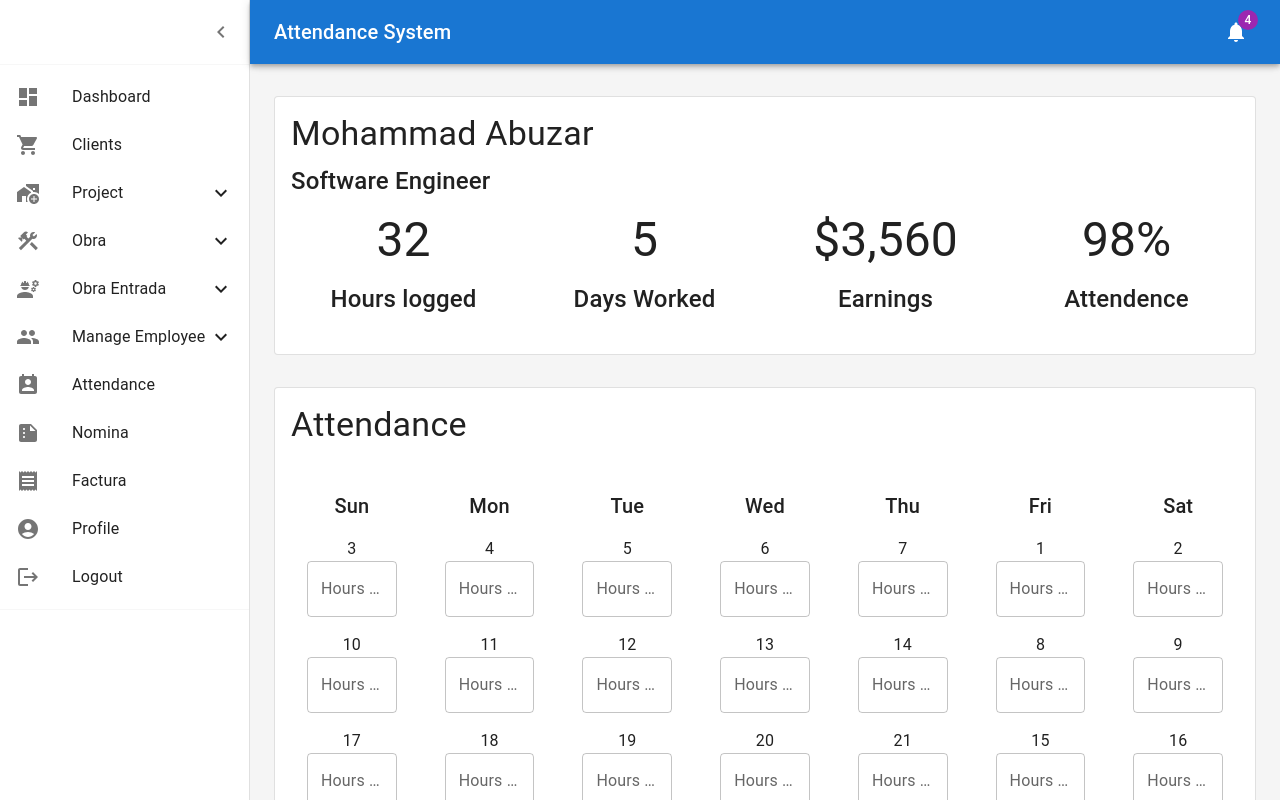
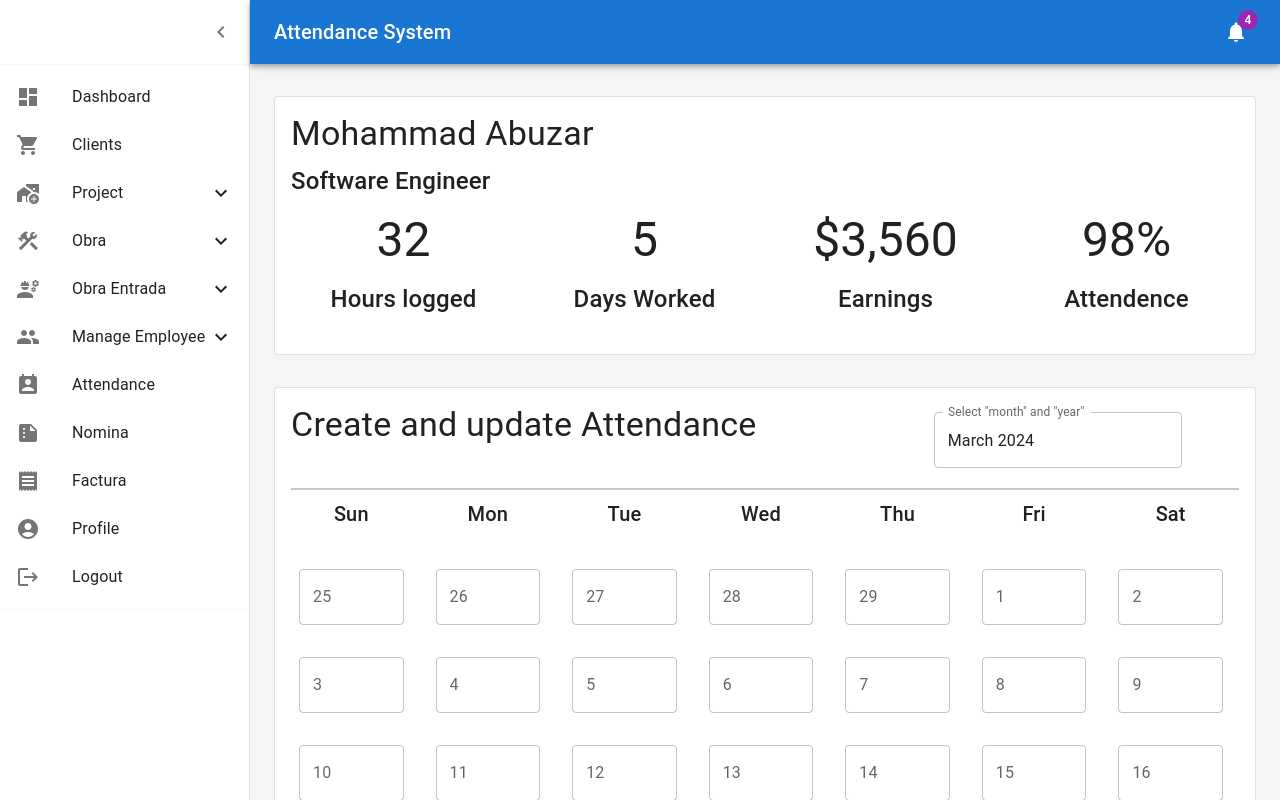
Before and after one commit to abuzarmd-ML/rinkoEMS, a React (Vite) app in the folder RinkoEMS/: page /attendance in a window 1280 px wide. Built offline with nearby package versions, Linux system fonts and the light colour scheme.

Commit message:
created calnder input for attendance

```diff
--- a/RinkoEMS/package.json
+++ b/RinkoEMS/package.json
@@ -24,6 +24,7 @@
     "dayjs": "^1.11.10",
     "install": "^0.13.0",
     "material-react-table": "^2.12.1",
+    "moment": "^2.30.1",
     "npm": "^10.5.0",
     "react": "^18.2.0",
     "react-dom": "^18.2.0",
--- a/RinkoEMS/src/Components/Cards/AttendanceInput.jsx
+++ b/RinkoEMS/src/Components/Cards/AttendanceInput.jsx
@@ -5,11 +5,13 @@ import Typography from "@mui/material/Typography";
 import Box from "@mui/material/Box";
 import Grid from "@mui/material/Grid";
 import TextField from "@mui/material/TextField";
-import MenuItem from "@mui/material/MenuItem";
 import { styled } from "@mui/material/styles";
-import DatePicker from "@mui/lab/DatePicker";
-import AdapterDateFns from "@mui/lab/AdapterDateFns";
-import LocalizationProvider from "@mui/lab/LocalizationProvider";
+import { Divider } from '@mui/material';
+import MonthYearPicker from "./MonthYearPicker";
+import createCaleder from "./util/createCaleder";
+import formatDate from "./util/formatDate";
+
+const daysOfWeek = ["Sun", "Mon", "Tue", "Wed", "Thu", "Fri", "Sat"];
 
 const Item = styled(Box)(({ theme }) => ({
   padding: theme.spacing(1),
@@ -17,103 +19,70 @@ const Item = styled(Box)(({ theme }) => ({
 }));
 
 export default function AttendanceInput() {
-  const [selectedDate, setSelectedDate] = useState(new Date());
+  const [yearMonth, setYearMonth] = React.useState(new Date())
+  const [calendar, setCalender] = React.useState([])
 
-  const handleDateChange = (date) => {
-    setSelectedDate(date);
-  };
 
-  const months = [
-    { value: 0, label: "January" },
-    { value: 1, label: "February" },
-    { value: 2, label: "March" },
-    { value: 3, label: "April" },
-    { value: 4, label: "May" },
-    { value: 5, label: "June" },
-    { value: 6, label: "July" },
-    { value: 7, label: "August" },
-    { value: 8, label: "September" },
-    { value: 9, label: "October" },
-    { value: 10, label: "November" },
-    { value: 11, label: "December" },
-  ];
 
-  const daysOfWeek = ["Sun", "Mon", "Tue", "Wed", "Thu", "Fri", "Sat"];
+  React.useEffect(() => {
+    setCalender([...createCaleder(formatDate(yearMonth))])
+    console.log('yearMonth', yearMonth)
+  }, [yearMonth])
 
-  const firstDayOfMonth = new Date(
-    selectedDate.getFullYear(),
-    selectedDate.getMonth(),
-    1
-  );
-  const lastDayOfMonth = new Date(
-    selectedDate.getFullYear(),
-    selectedDate.getMonth() + 1,
-    0
-  );
 
-  const daysInMonth = [];
-  const currentDate = new Date(firstDayOfMonth);
-  while (currentDate <= lastDayOfMonth) {
-    daysInMonth.push(new Date(currentDate));
-    currentDate.setDate(currentDate.getDate() + 1);
-  }
 
   return (
     <Card variant="outlined">
       <CardContent>
+        <Grid container spacing={2} justify="space-between">
+          <Grid item xs={8}>
             <Typography gutterBottom variant="h4" component="h3">
-          Attendance
+             Create and update Attendance
             </Typography>
-        <Grid container spacing={2} alignItems="center">
-          <Grid item xs={6}>
-            <LocalizationProvider dateAdapter={AdapterDateFns}>
-              <DatePicker
-                label="Select Month"
-                value={selectedDate}
-                onChange={handleDateChange}
-                renderInput={(params) => (
-                  <TextField {...params} select fullWidth>
-                    {months.map((option) => (
-                      <MenuItem key={option.value} value={option.value}>
-                        {option.label}
-                      </MenuItem>
-                    ))}
-                  </TextField>
-                )}
-              />
-            </LocalizationProvider>
+          </Grid>
+          <Grid item xs={4} textAlign={'right'}>
+
+            <MonthYearPicker yearMonth={yearMonth} setYearMonth={setYearMonth} />
+
           </Grid>
         </Grid>
-        <br />
+        <Divider sx={{border:'0.5px solid', mt:"20px"}}/>
         <Grid container spacing={2}>
-          {daysOfWeek.map((day, index) => (
-            <Grid item xs key={index}>
+          {daysOfWeek.map((days => {
+            return (
+              <Grid item xs={1.7} key={days}>
                 <Item>
                   <Typography gutterBottom variant="h6" component="p">
-                  {day}
+                    {days}
                   </Typography>
-                {daysInMonth.map((date, idx) => {
-                  if (date.getDay() === index) {
+                </Item>
+              </Grid>
+            )
+          }))}
+          {calendar.map((week, index) => {
             return (
-                      <Item key={idx}>
-                        <Typography variant="body1" component="p">
-                          {date.getDate()}
-                        </Typography>
+              week.days.map((day) => {
+
+                return (
+                  <Grid item xs={1.7} key={index}>
+                    <Item>
                       <TextField
-                          id={`hours-${idx}`}
-                          label="Hours Worked"
+                        id={`hours-${day.date()}`}
+                        label={`${day.date()}`}
                         variant="outlined"
                         fullWidth
                       />
                     </Item>
-                    );
-                  }
-                  return null;
+                  </Grid>
+                )
+              })
+
+            )
+
           })}
-              </Item>
+
         </Grid>
-          ))}
-        </Grid>
+
       </CardContent>
     </Card>
   );
--- /dev/null
+++ b/RinkoEMS/src/Components/Cards/MonthYearPicker.jsx
@@ -0,0 +1,32 @@
+import * as React from 'react';
+import { DemoContainer } from '@mui/x-date-pickers/internals/demo';
+import { AdapterDayjs } from '@mui/x-date-pickers/AdapterDayjs';
+import { LocalizationProvider } from '@mui/x-date-pickers/LocalizationProvider';
+import { DatePicker } from '@mui/x-date-pickers/DatePicker';
+import dayjs from 'dayjs';
+
+ function MonthYearPicker({yearMonth,setYearMonth}) {
+
+
+
+  return (
+    <LocalizationProvider dateAdapter={AdapterDayjs} >
+      <DemoContainer components={['DatePicker']} sx={{textAlign:"right"}}>
+        <DatePicker  label={' Select "month" and "year"'}  defaultValue={dayjs(yearMonth)} views={['month', 'year']} onChange={(props)=>{
+
+
+        }}
+
+        onYearChange={(year)=>{
+       console.log('year',dayjs(year).format('DD/MM/YYYY'))
+       setYearMonth(dayjs(year).format('YYYY-MM-DD'))
+        }}
+
+        />
+      </DemoContainer>
+    </LocalizationProvider>
+  );
+}
+
+
+export default MonthYearPicker;
--- /dev/null
+++ b/RinkoEMS/src/Components/Cards/util/createCaleder.js
@@ -0,0 +1,18 @@
+import moment from 'moment'
+
+
+const createCaleder = (yearMonth)=>{
+
+    const calendar = [];
+    const today = moment(yearMonth);
+    const startDay = today.clone().startOf('month').startOf('week');
+    const endDay = today.clone().endOf('month').endOf('week');
+    let date = startDay.clone().subtract(1, 'day');
+    while (date.isBefore(endDay, 'day'))
+      calendar.push({
+        days: Array(7).fill(0).map(() => date.add(1, 'day').clone())
+      });
+   return   calendar
+}
+
+export default createCaleder
--- /dev/null
+++ b/RinkoEMS/src/Components/Cards/util/formatDate.js
@@ -0,0 +1,8 @@
+const formatDate = (date) => {
+    const year = date.getFullYear();
+    const month = date.getMonth() + 1;
+    const returnDate  = `${year}-${month < 10 ? '0' + month : month}-01`;
+    return `${returnDate}`
+  };
+
+  export default formatDate
```
Lines whose indentation alone changed are shown as unchanged.
